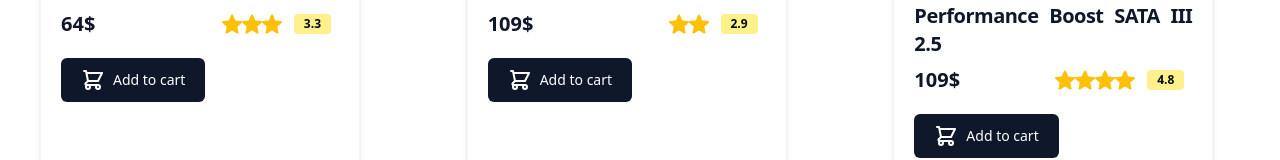
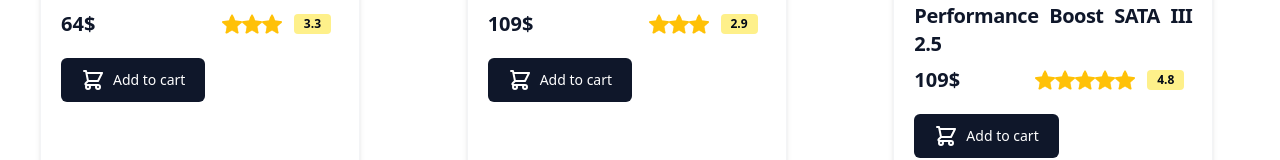
Before and after one commit to sammy429b/ECOM-MERN, a React (Vite) app in the folder Client/: page /category/electronics in a window 1280 px wide. Shown: the part 431-591 px from the top of the page. Built offline with nearby package versions, Linux system fonts and the light colour scheme.

Commit message:
TypeScript error fixed and minor ui updation

```diff
--- a/Client/src/components/custom/Loader.tsx
+++ b/Client/src/components/custom/Loader.tsx
@@ -1,4 +1,3 @@
-import React from 'react'
 
 const Loader = () => {
     return (
--- a/Client/src/components/custom/Main/ProductCard.tsx
+++ b/Client/src/components/custom/Main/ProductCard.tsx
@@ -19,10 +19,10 @@
 
 const ProductCard:React.FC<ProductCardProps> = ({ details }) =>{
 
-  const ratecount = details.rating.rate;
-  const rate = [...Array(parseInt(ratecount)).keys()];
+  const ratecount = Math.round(details.rating.rate);
+  const rate = [...Array(ratecount).keys()];
 
- const {handleAddToCart, cart} = useCart();
+ const {handleAddToCart} = useCart();
 //  console.log(cart);
 
  const onClick  = () => {
--- a/Client/src/components/custom/Navbar.tsx
+++ b/Client/src/components/custom/Navbar.tsx
@@ -173,7 +173,7 @@
 
                                 <ul
                                     tabIndex={0}
-                                    className="menu menu-sm dropdown-content mt-3 z-[1] p-2 shadow bg-base-100 rounded-box w-52"
+                                    className="menu menu-sm dropdown-content mt-3 z-10 p-2 shadow bg-base-100 rounded-box w-52"
                                 >
                                     <li>
                                         <Link to="/login">Login</Link>
--- a/Client/src/pages/Cart.tsx
+++ b/Client/src/pages/Cart.tsx
@@ -8,8 +8,8 @@
 
   return (
     <>
-      <section className=" relative z-10 after:contents-[''] after:absolute after:z-0 after:h-full xl:after:w-1/3 after:top-0 after:right-0 after:bg-gray-50">
-        <div className="w-full max-w-7xl px-4 md:px-5 lg-6 mx-auto relative z-10">
+      <section className=" relative z-2 after:contents-[''] after:absolute after:z-0 after:h-full xl:after:w-1/3 after:top-0 after:right-0 after:bg-gray-50">
+        <div className="w-full max-w-7xl px-4 md:px-5 lg-6 mx-auto relative z-[4]">
           <div className="grid grid-cols-12">
             <div className="col-span-12 xl:col-span-8 lg:pr-8 pt-14 pb-8 lg:py-24 w-full max-xl:max-w-3xl max-xl:mx-auto">
               <div className="flex items-center justify-between pb-8 border-b border-gray-300">
@@ -42,7 +42,7 @@
                 </div>
               </div>
               {cart.map((product ) => (
-                <CartProduct key={product.id} product={product}/>
+                <CartProduct product={product}/>
               ))}
               <div className="flex items-center justify-end mt-8">
                 <button className="flex items-center px-5 py-3 rounded-full gap-2 border-none outline-0 group font-semibold text-lg leading-8 text-indigo-600 shadow-sm shadow-transparent transition-all duration-500 hover:text-indigo-700">
```
